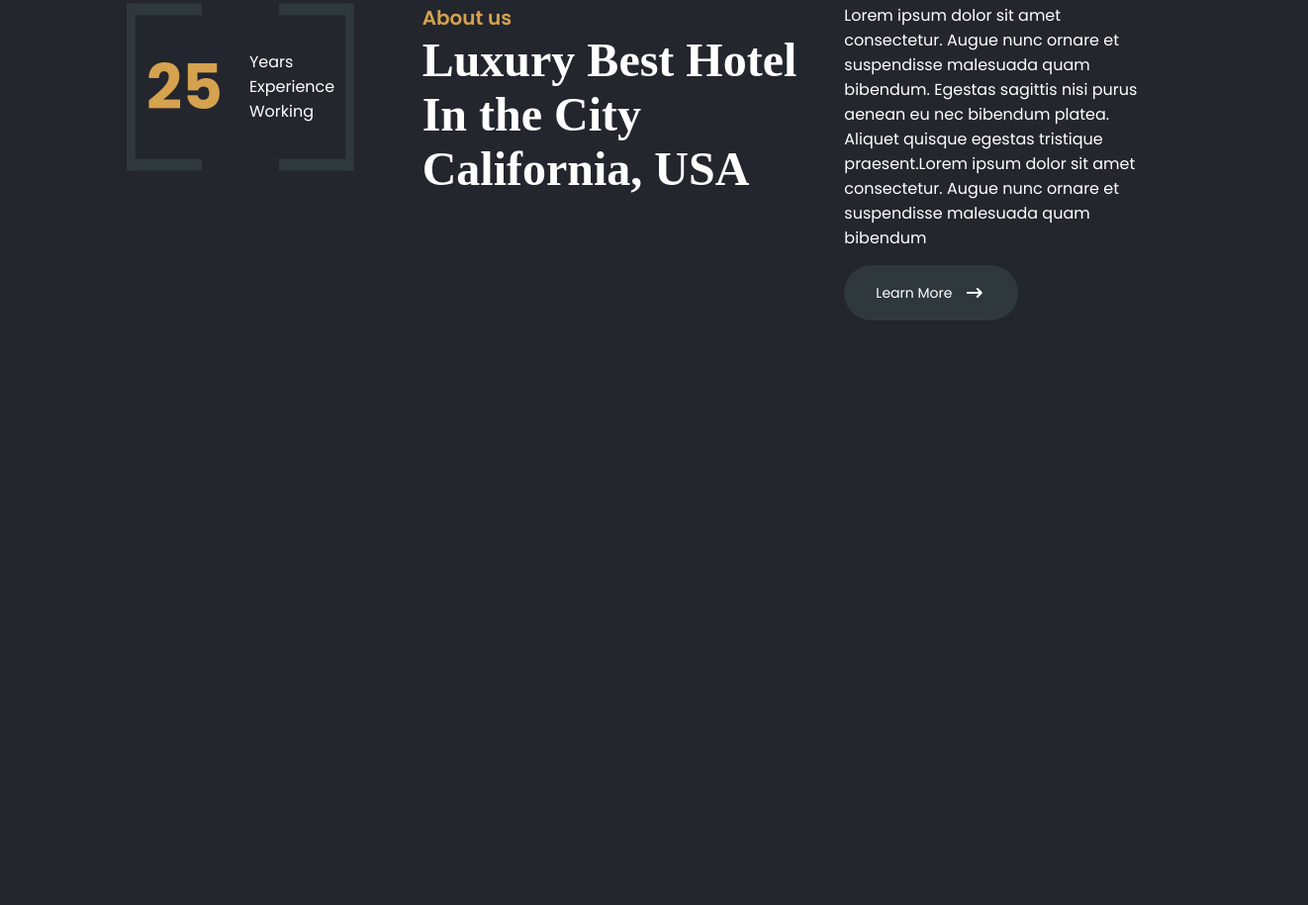
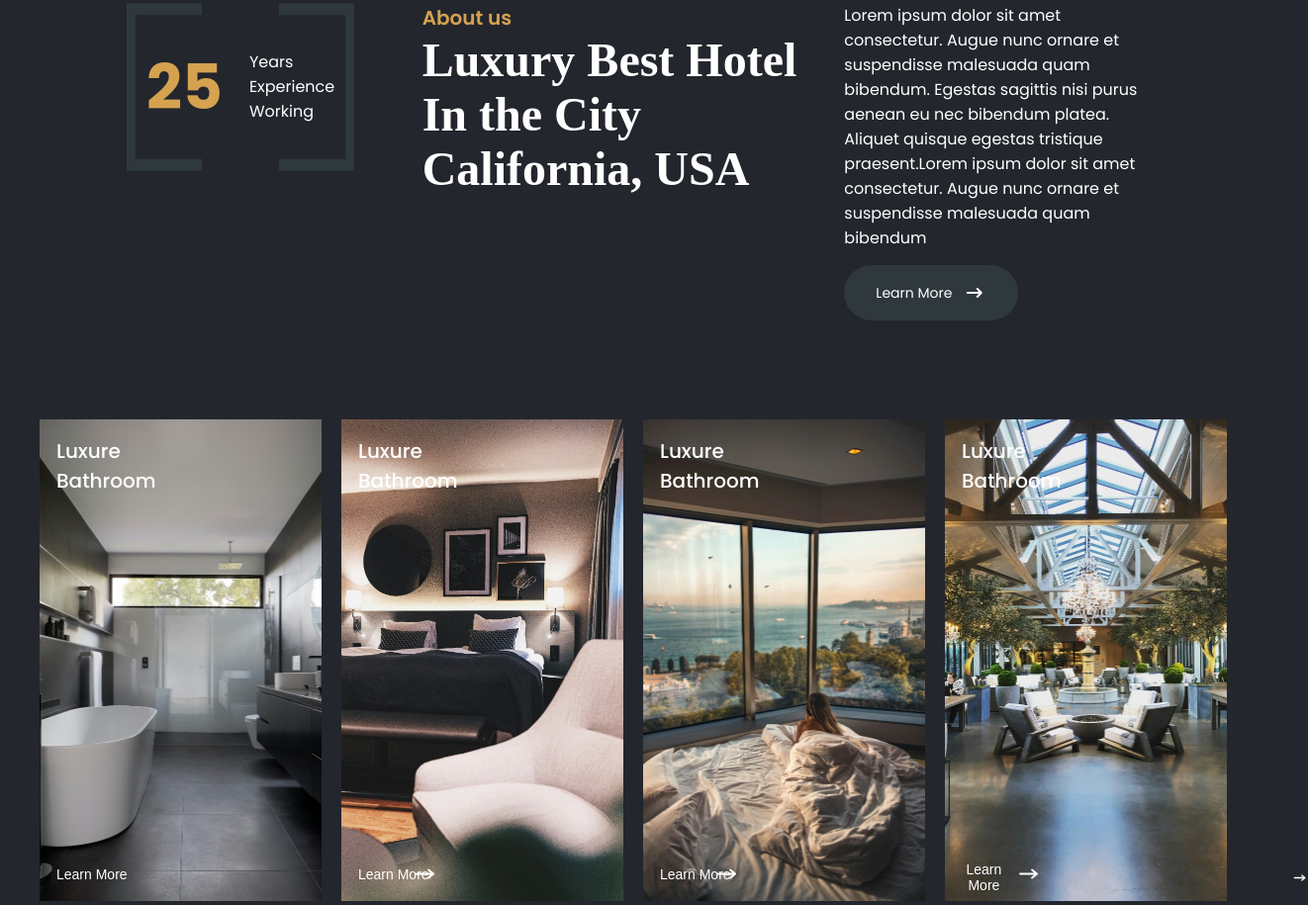
Before and after one commit to Lanja03/Projet-hotel, a website built with Vite: page index.html in a window 1280 px wide. Shown: the part 886-1801 px from the top of the page at 99% size, 1322 px wide, since content can reach past the window. Before the commit the page ends 1210 px from the top, so only its background shows below. Built offline with nearby package versions, Linux system fonts and the light colour scheme; a web font is replaced by a local one.

Commit message:
finish pub

```diff
--- a/index.html
+++ b/index.html
@@ -173,6 +173,135 @@
           </div>
         </div>
       </section>
+
+      <section class="pub">
+        <div class="wraper-pub">
+          <div class="card-pub">
+            <figure>
+              <img src="./assets/imagepng/Bathroom.png" alt="" />
+            </figure>
+            <div class="title-pub">
+              <p class="color-txt">
+                Luxure<br />
+                Bathroom
+              </p>
+              <div class="btn-pub">
+                <button>
+                  Learn More<svg
+                    width="24"
+                    height="25"
+                    viewBox="0 0 24 25"
+                    fill="none"
+                    xmlns="http://www.w3.org/2000/svg"
+                  >
+                    <path
+                      d="M2 12.5H19M19 12.5L14.1429 16.5M19 12.5L14.1429 8.5"
+                      stroke="white"
+                      stroke-width="2"
+                      stroke-linecap="round"
+                      stroke-linejoin="round"
+                    />
+                  </svg>
+                </button>
+              </div>
+            </div>
+          </div>
+
+          <div class="card-pub">
+            <figure>
+              <img src="./assets/imagepng/Bathroom2.png" alt="" />
+            </figure>
+            <div class="title-pub">
+              <p class="color-txt">
+                Luxure<br />
+                Bathroom
+              </p>
+              <div class="btn-pub">
+                <button>
+                  Learn More<svg
+                    width="24"
+                    height="25"
+                    viewBox="0 0 24 25"
+                    fill="none"
+                    xmlns="http://www.w3.org/2000/svg"
+                  >
+                    <path
+                      d="M2 12.5H19M19 12.5L14.1429 16.5M19 12.5L14.1429 8.5"
+                      stroke="white"
+                      stroke-width="2"
+                      stroke-linecap="round"
+                      stroke-linejoin="round"
+                    />
+                  </svg>
+                </button>
+              </div>
+            </div>
+          </div>
+
+          <div class="card-pub">
+            <figure>
+              <img src="./assets/imagepng/Bathroom3.png" alt="" />
+            </figure>
+            <div class="title-pub">
+              <p class="color-txt">
+                Luxure<br />
+                Bathroom
+              </p>
+              <div class="btn-pub">
+                <button>
+                  Learn More<svg
+                    width="24"
+                    height="25"
+                    viewBox="0 0 24 25"
+                    fill="none"
+                    xmlns="http://www.w3.org/2000/svg"
+                  >
+                    <path
+                      d="M2 12.5H19M19 12.5L14.1429 16.5M19 12.5L14.1429 8.5"
+                      stroke="white"
+                      stroke-width="2"
+                      stroke-linecap="round"
+                      stroke-linejoin="round"
+                    />
+                  </svg>
+                </button>
+              </div>
+            </div>
+          </div>
+
+          <div class="card-pub">
+            <figure>
+              <img src="./assets/imagepng/Bathroom4.png" alt="" />
+            </figure>
+            <div class="title-pub">
+              <p class="color-txt">
+                Luxure<br />
+                Bathroom
+              </p>
+              <div class="btn-pub">
+                <button>
+                  <span>Learn More</span
+                  ><svg
+                    width="24"
+                    height="25"
+                    viewBox="0 0 24 25"
+                    fill="none"
+                    xmlns="http://www.w3.org/2000/svg"
+                  >
+                    <path
+                      d="M2 12.5H19M19 12.5L14.1429 16.5M19 12.5L14.1429 8.5"
+                      stroke="white"
+                      stroke-width="2"
+                      stroke-linecap="round"
+                      stroke-linejoin="round"
+                    />
+                  </svg>
+                </button>
+              </div>
+            </div>
+          </div>
+        </div>
+      </section>
     </main>
     <script type="module" src="/src/main.js"></script>
   </body>
--- /dev/null
+++ b/src/pub.scss
@@ -0,0 +1,52 @@
+.pub{
+    margin-top: 100px;
+}
+
+.wraper-pub{
+    display: grid;
+    gap: 20px;
+    grid-template-columns: repeat(4, 1fr);
+    padding-left: 40px;
+    padding-right: 40px;
+}
+
+.card-pub{
+    display: flex;
+    width: 100%;
+    height: 487px;
+    figure{
+        width: 100%;
+        height: 487px;
+        img{
+            width: 100%;
+            height: 487px;
+            object-fit: cover;
+        }
+    }
+
+}
+
+.title-pub{
+    position: absolute;
+    display: flex;
+    flex-direction: column;
+    gap: 370px;
+    padding-top: 17px;
+    padding-left: 17px;
+    p{
+        font-family: "Poppins";
+    }
+}
+
+.btn-pub{
+    button{
+        display: flex;
+        align-items: center;
+        gap: 290px;
+        border: none;
+        background: none;
+        color: #fff;
+        font-size: 14px;
+        font-weight: 500;
+    }
+}
--- a/src/style.scss
+++ b/src/style.scss
@@ -1,6 +1,7 @@
 @import url("./header.scss");
 @import url("./hero.scss");
 @import url("./about.scss");
+@import url("./pub.scss");
 
 *{
   margin: 0;
```
Also changed, not shown: assets/imagepng/Bathroom.png (added), assets/imagepng/Bathroom2.png (added), assets/imagepng/Bathroom3.png (added), assets/imagepng/Bathroom4.png (added).
